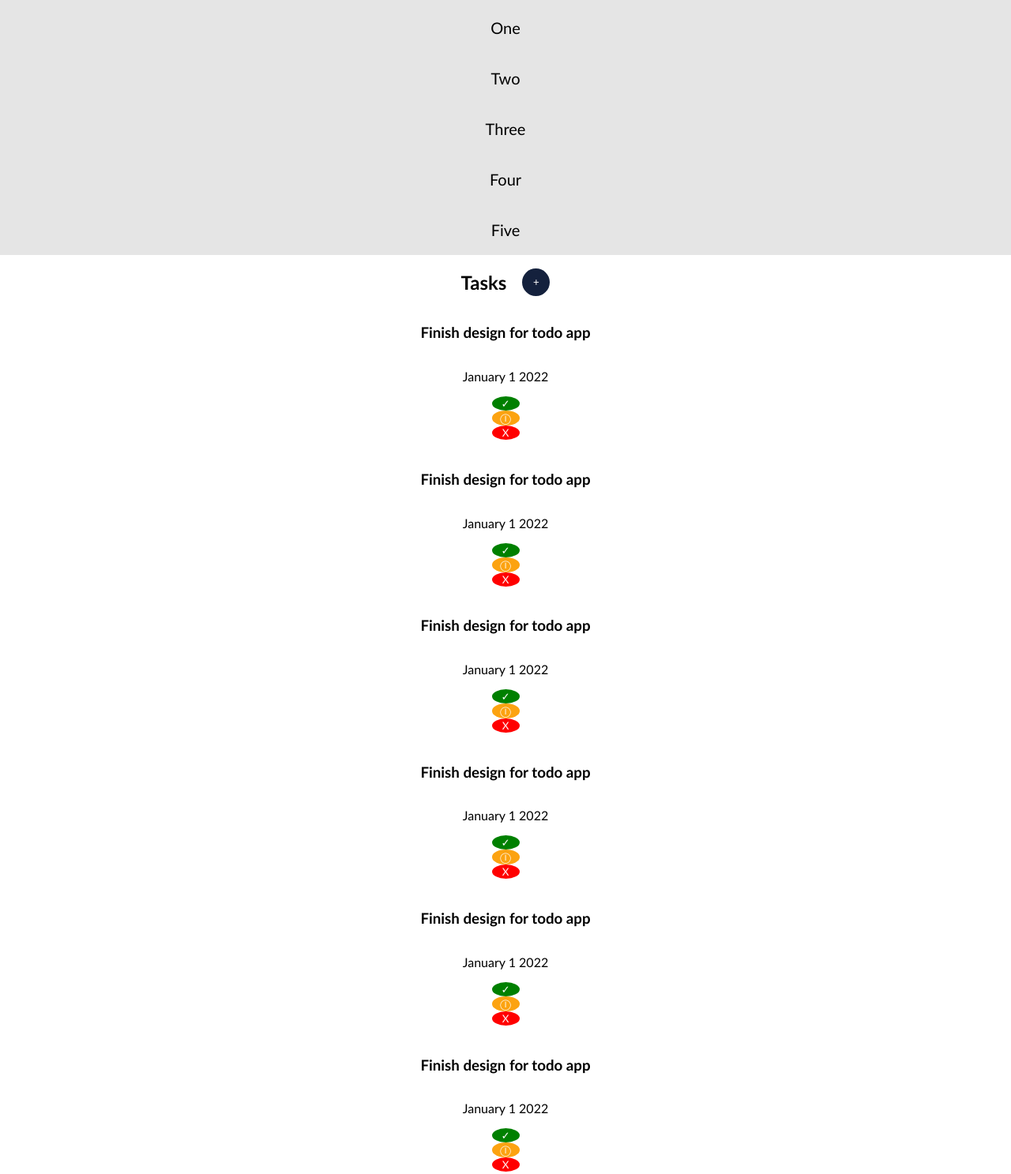
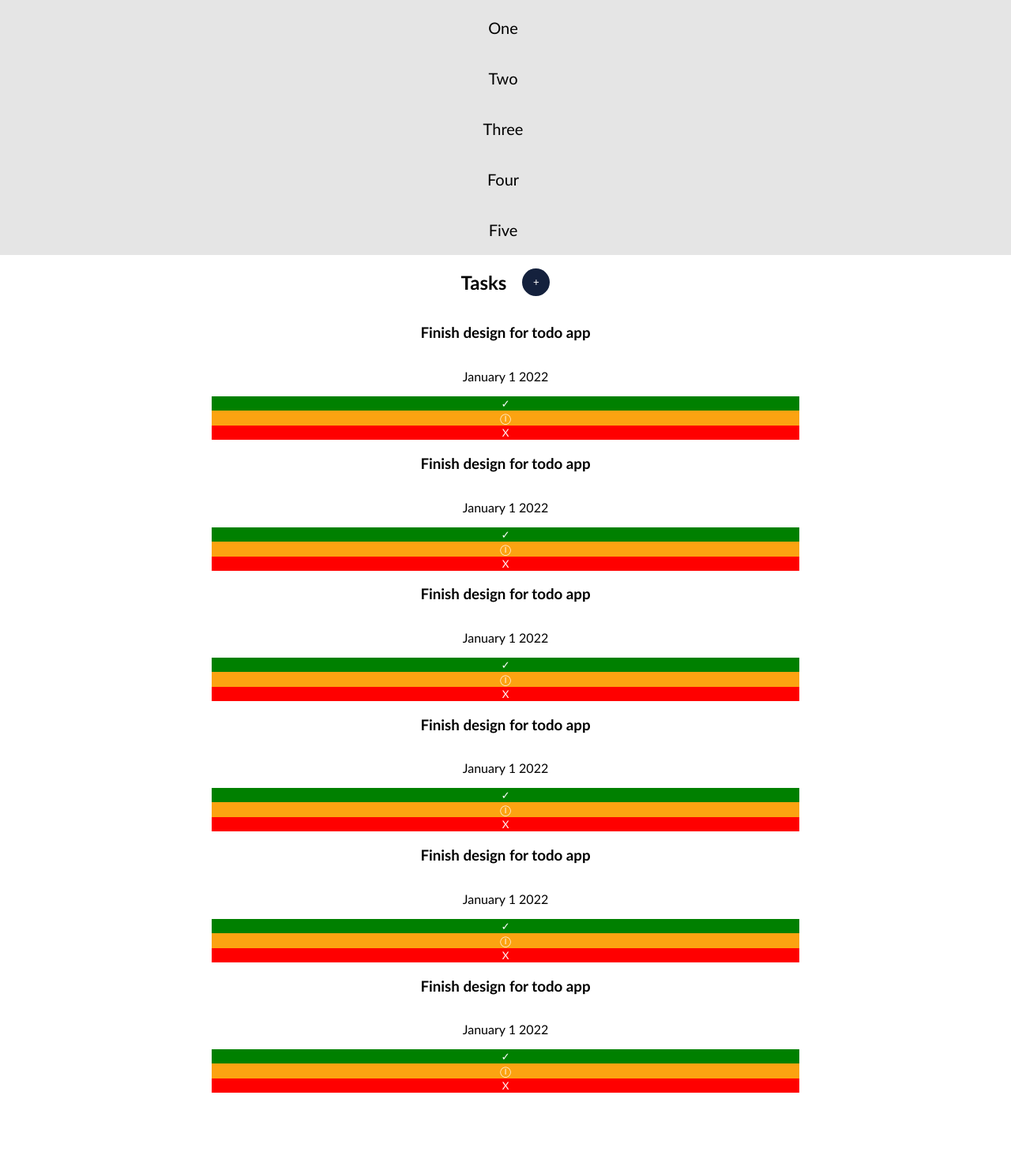
Before and after one commit to brandonricharda/todo-list, a website built with webpack: page dist/index.html in a window 1280 px wide. Shown: the part 137-1624 px from the top of the page at 79% size. After the commit the page ends 1521 px from the top, so only its background shows below. Built offline with nearby package versions, Linux system fonts and the light colour scheme.

Commit message:
Update style

```diff
--- a/dist/index.html
+++ b/dist/index.html
@@ -10,7 +10,7 @@
 
         <div id="main-area" class="flex">
 
-            <div id="projects-container" class="flex-1">
+            <div id="projects-container" class="flex-1 is-grey">
 
                 <div id="project-container-header" class="flex flex-vertical-center flex-horizontal-center">
                     <h2 class="column-header ml-20 has-text-centered-mobile">Projects</h2>
@@ -20,11 +20,11 @@
                 <div id="project-form-container" class="flex-column flex"></div>
 
                 <div id="project-list" class="flex-column flex">
-                    <button class="flat-button has-text-centered-mobile has-text-left-desktop has-white-text-on-hover has-pointer is-blue-on-hover transparent-background">One</button>
-                    <button class="flat-button has-text-centered-mobile has-text-left-desktop has-white-text-on-hover has-pointer is-blue-on-hover transparent-background">Two</button>
-                    <button class="flat-button has-text-centered-mobile has-text-left-desktop has-white-text-on-hover has-pointer is-blue-on-hover transparent-background">Three</button>
-                    <button class="flat-button has-text-centered-mobile has-text-left-desktop has-white-text-on-hover has-pointer is-blue-on-hover transparent-background">Four</button>
-                    <button class="flat-button has-text-centered-mobile has-text-left-desktop has-white-text-on-hover has-pointer is-blue-on-hover transparent-background">Five</button>
+                    <button class="flat-button has-text-centered-mobile has-text-left-desktop has-white-text-on-hover has-pointer is-blue-on-hover transparent-background pl-20 pt-20 pb-20 font-size-20">One</button>
+                    <button class="flat-button has-text-centered-mobile has-text-left-desktop has-white-text-on-hover has-pointer is-blue-on-hover transparent-background pl-20 pt-20 pb-20 font-size-20">Two</button>
+                    <button class="flat-button has-text-centered-mobile has-text-left-desktop has-white-text-on-hover has-pointer is-blue-on-hover transparent-background pl-20 pt-20 pb-20 font-size-20">Three</button>
+                    <button class="flat-button has-text-centered-mobile has-text-left-desktop has-white-text-on-hover has-pointer is-blue-on-hover transparent-background pl-20 pt-20 pb-20 font-size-20">Four</button>
+                    <button class="flat-button has-text-centered-mobile has-text-left-desktop has-white-text-on-hover has-pointer is-blue-on-hover transparent-background pl-20 pt-20 pb-20 font-size-20">Five</button>
                 </div>
             </div>
 
@@ -37,66 +37,66 @@
 
                 <div id="task-form-container"></div>
 
-                <div id="task-list" class="flex-column flex">
+                <div id="task-list" class="flex-column flex flex-space-around">
 
-                    <div class="task flex flex-vertical-center">
+                    <div class="task flex flex-vertical-center is-grey-on-hover pl-20">
                         <div class="task-metadata flex-10 flex-column flex">
                             <h3 class="task-name has-text-centered-mobile">Finish design for todo app</h3>
                             <p class="task-due-date has-text-centered-mobile">January 1 2022</p>
                         </div>
-                        <button class="flex-1 flat-button has-text-centered-mobile has-pointer round squared-35 is-green has-white-text">✓</button>
-                        <button class="is-orange flex-1 flat-button has-text-centered-mobile has-pointer round squared-35 has-white-text">Ⓘ</button>
-                        <button class="is-red flex-1 flat-button has-text-centered-mobile has-pointer round squared-35 has-white-text">X</button>
+                        <button class="flex-1 flat-button has-text-centered-mobile has-pointer squared-35 is-green has-white-text width-60-mobile">✓</button>
+                        <button class="is-orange flex-1 flat-button has-text-centered-mobile has-pointer squared-35 has-white-text width-60-mobile">Ⓘ</button>
+                        <button class="is-red flex-1 flat-button has-text-centered-mobile has-pointer squared-35 has-white-text width-60-mobile mr-20 mr-0-mobile">X</button>
                     </div>
 
-                    <div class="task flex flex-vertical-center">
+                    <div class="task flex flex-vertical-center is-grey-on-hover pl-20">
                         <div class="task-metadata flex-10 flex-column flex">
                             <h3 class="task-name has-text-centered-mobile">Finish design for todo app</h3>
                             <p class="task-due-date has-text-centered-mobile">January 1 2022</p>
                         </div>
-                        <button class="flex-1 flat-button has-text-centered-mobile has-pointer round squared-35 is-green has-white-text">✓</button>
-                        <button class="is-orange flex-1 flat-button has-text-centered-mobile has-pointer round squared-35 has-white-text">Ⓘ</button>
-                        <button class="is-red flex-1 flat-button has-text-centered-mobile has-pointer round squared-35 has-white-text">X</button>
+                        <button class="flex-1 flat-button has-text-centered-mobile has-pointer squared-35 is-green has-white-text width-60-mobile">✓</button>
+                        <button class="is-orange flex-1 flat-button has-text-centered-mobile has-pointer squared-35 has-white-text width-60-mobile">Ⓘ</button>
+                        <button class="is-red flex-1 flat-button has-text-centered-mobile has-pointer squared-35 has-white-text width-60-mobile mr-20 mr-0-mobile">X</button>
                     </div>
 
-                    <div class="task flex flex-vertical-center">
+                    <div class="task flex flex-vertical-center is-grey-on-hover pl-20">
                         <div class="task-metadata flex-10 flex-column flex">
                             <h3 class="task-name has-text-centered-mobile">Finish design for todo app</h3>
                             <p class="task-due-date has-text-centered-mobile">January 1 2022</p>
                         </div>
-                        <button class="flex-1 flat-button has-text-centered-mobile has-pointer round squared-35 is-green has-white-text">✓</button>
-                        <button class="is-orange flex-1 flat-button has-text-centered-mobile has-pointer round squared-35 has-white-text">Ⓘ</button>
-                        <button class="is-red flex-1 flat-button has-text-centered-mobile has-pointer round squared-35 has-white-text">X</button>
+                        <button class="flex-1 flat-button has-text-centered-mobile has-pointer squared-35 is-green has-white-text width-60-mobile">✓</button>
+                        <button class="is-orange flex-1 flat-button has-text-centered-mobile has-pointer squared-35 has-white-text width-60-mobile">Ⓘ</button>
+                        <button class="is-red flex-1 flat-button has-text-centered-mobile has-pointer squared-35 has-white-text width-60-mobile mr-20 mr-0-mobile">X</button>
                     </div>
 
-                    <div class="task flex flex-vertical-center">
+                    <div class="task flex flex-vertical-center is-grey-on-hover pl-20">
                         <div class="task-metadata flex-10 flex-column flex">
                             <h3 class="task-name has-text-centered-mobile">Finish design for todo app</h3>
                             <p class="task-due-date has-text-centered-mobile">January 1 2022</p>
                         </div>
-                        <button class="flex-1 flat-button has-text-centered-mobile has-pointer round squared-35 is-green has-white-text">✓</button>
-                        <button class="is-orange flex-1 flat-button has-text-centered-mobile has-pointer round squared-35 has-white-text">Ⓘ</button>
-                        <button class="is-red flex-1 flat-button has-text-centered-mobile has-pointer round squared-35 has-white-text">X</button>
+                        <button class="flex-1 flat-button has-text-centered-mobile has-pointer squared-35 is-green has-white-text width-60-mobile">✓</button>
+                        <button class="is-orange flex-1 flat-button has-text-centered-mobile has-pointer squared-35 has-white-text width-60-mobile">Ⓘ</button>
+                        <button class="is-red flex-1 flat-button has-text-centered-mobile has-pointer squared-35 has-white-text width-60-mobile mr-20 mr-0-mobile">X</button>
                     </div>
 
-                    <div class="task flex flex-vertical-center">
+                    <div class="task flex flex-vertical-center is-grey-on-hover pl-20">
                         <div class="task-metadata flex-10 flex-column flex">
                             <h3 class="task-name has-text-centered-mobile">Finish design for todo app</h3>
                             <p class="task-due-date has-text-centered-mobile">January 1 2022</p>
                         </div>
-                        <button class="flex-1 flat-button has-text-centered-mobile has-pointer round squared-35 is-green has-white-text">✓</button>
-                        <button class="is-orange flex-1 flat-button has-text-centered-mobile has-pointer round squared-35 has-white-text">Ⓘ</button>
-                        <button class="is-red flex-1 flat-button has-text-centered-mobile has-pointer round squared-35 has-white-text">X</button>
+                        <button class="flex-1 flat-button has-text-centered-mobile has-pointer squared-35 is-green has-white-text width-60-mobile">✓</button>
+                        <button class="is-orange flex-1 flat-button has-text-centered-mobile has-pointer squared-35 has-white-text width-60-mobile">Ⓘ</button>
+                        <button class="is-red flex-1 flat-button has-text-centered-mobile has-pointer squared-35 has-white-text width-60-mobile mr-20 mr-0-mobile">X</button>
                     </div>
 
-                    <div class="task flex flex-vertical-center">
+                    <div class="task flex flex-vertical-center is-grey-on-hover pl-20">
                         <div class="task-metadata flex-10 flex-column flex">
                             <h3 class="task-name has-text-centered-mobile">Finish design for todo app</h3>
                             <p class="task-due-date has-text-centered-mobile">January 1 2022</p>
                         </div>
-                        <button class="flex-1 flat-button has-text-centered-mobile has-pointer round squared-35 is-green has-white-text">✓</button>
-                        <button class="is-orange flex-1 flat-button has-text-centered-mobile has-pointer round squared-35 has-white-text">Ⓘ</button>
-                        <button class="is-red flex-1 flat-button has-text-centered-mobile has-pointer round squared-35 has-white-text">X</button>
+                        <button class="flex-1 flat-button has-text-centered-mobile has-pointer squared-35 is-green has-white-text width-60-mobile">✓</button>
+                        <button class="is-orange flex-1 flat-button has-text-centered-mobile has-pointer squared-35 has-white-text width-60-mobile">Ⓘ</button>
+                        <button class="is-red flex-1 flat-button has-text-centered-mobile has-pointer squared-35 has-white-text width-60-mobile mr-20 mr-0-mobile">X</button>
                     </div>
 
                 </div>
--- a/dist/styles.css
+++ b/dist/styles.css
@@ -14,6 +14,10 @@
 
 .is-blue, .is-blue-on-hover:hover {
     background-color: #14213D;
+}
+
+.is-grey, .is-grey-on-hover:hover {
+    background-color: #E5E5E5;
 }
 
 .transparent-background {
@@ -75,6 +79,10 @@ body, button {
     align-items: center;
 }
 
+.flex-space-around {
+    justify-content: space-around;
+}
+
 /* Spacing and Sizing */
 
 body {
@@ -85,6 +93,10 @@ body {
     margin-left: 20px;
 }
 
+.mr-20 {
+    margin-right: 20px;
+}
+
 .flat-button {
     border: none;
 }
@@ -93,27 +105,30 @@ body {
     line-height: 50px;
 }
 
+.pl-20 {
+    padding-left: 20px;
+}
+
+.pt-20 {
+    padding-top: 20px;
+}
+
+.pb-20 {
+    padding-bottom: 20px;
+}
+
+.font-size-20 {
+    font-size: 20px;
+}
+
 /* Misc */
 
 #project-name-input {
     text-align: center;
 }
 
-#projects-container {
-    background-color: #E5E5E5;
-}
-
 .has-text-left-desktop {
     text-align: left;
-}
-
-#project-list > button {
-    padding: 20px 0px 20px 20px;
-    font-size: 20px;
-}
-
-.task {
-    padding: 0px 0px 20px 20px;
 }
 
 #project-name-input {
@@ -160,4 +175,12 @@ body {
     .flex-horizontal-center {
         justify-content: center;
     }
+
+    .width-60-mobile {
+        width: 60%;
+    }
+
+    .mr-0-mobile {
+        margin-right: 0px;
+    }
 }
```
